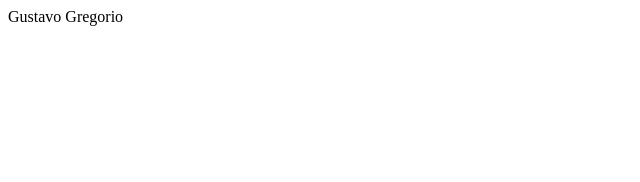
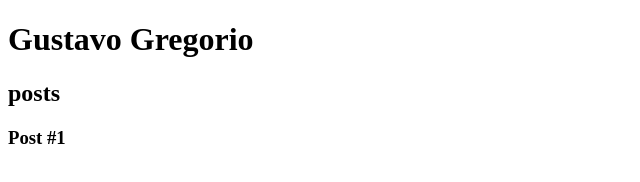
Before and after one commit to GustaKowai/projetos_html5_css3, a plain HTML site: page site pessoal/index.html in a window 1280 px wide. Shown: the whole page, without its empty margins (0-640 px from the left). Drawn offline with Linux system fonts and the light colour scheme.

Commit message:
primeira atualização no site pessoal

```diff
--- a/site pessoal/index.html
+++ b/site pessoal/index.html
@@ -5,6 +5,19 @@
         <title>Gusta Kowai</title>
     </head>
     <body>
-        Gustavo Gregorio
+        <header>
+            <h1>Gustavo Gregorio</h1>
+        </header>
+        <section>
+            <header>
+                <h2>posts</h2>
+            </header>
+            <article>
+                <header>
+                    <h3>Post #1</h3>
+                </header>
+            </article>
+        </section>
+        <footer></footer>
     </body>
 </html>
```
